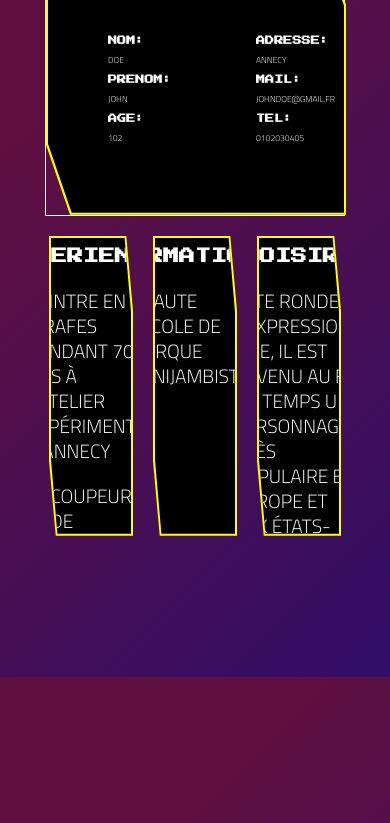
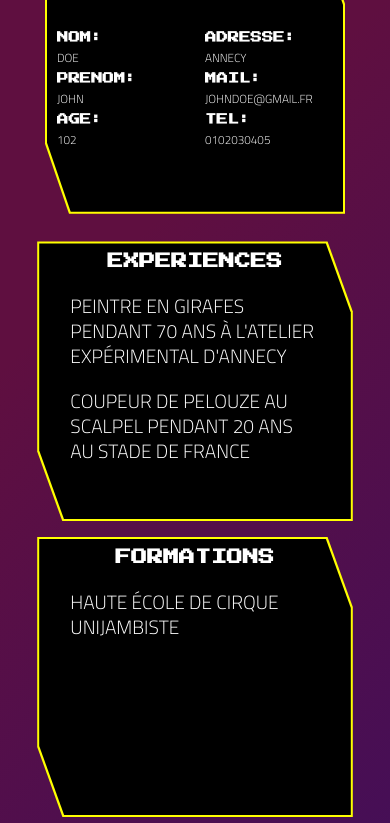
Before and after one commit to camCampus/camCampus.github.io, a plain HTML site: page test.html in a window 390 px wide. Shown: the part 167-990 px from the top of the page. Drawn offline with Linux system fonts and the light colour scheme.

Commit message:
responsive john2.0

```diff
--- a/test.css
+++ b/test.css
@@ -18,7 +18,6 @@
 }
 body {
     height: 100vh;
-    overflow: hidden;
     background-color: #310e68;
     background-image: linear-gradient(316deg, #310e68 0%, #5f0f40 74%);
     cursor: none;
@@ -124,7 +123,6 @@ nav {
     width: 60%;
     min-width: 300px;
     margin: auto;
-    border: 1px solid white;
 }
 .portal-box {
     margin-top: 50px;
@@ -239,8 +237,6 @@ nav {
     display: flex;
     justify-content: center;
     align-items: center;
-    margin-left:20px ;
-
 }
 .info {
     height: 100%;
@@ -276,17 +272,18 @@ nav {
 
 .midle-section {
     height: fit-content;
-    width: 80%;
+    width: fit-content;
     display: flex;
     margin: auto;
     margin-top: 20px;
+    min-width: 300px;
 }
 .experience {
-    height: 300px;
-    width: 600px;
-    margin: auto;
-    margin-right: 10px;
-    margin-left: 10px;
+    height: 280px;
+    width: 100%;
+    min-width: 300px;
+    margin-top: 5vh;
+    margin: 2vw;
 }
 .xp2 {
     width: 100%;
@@ -318,6 +315,7 @@ nav {
 .xp4 {
     width: 100%;
     height: 100%;
+    min-width: 300px;
     border: 0;
     outline: none;
     background-color: yellow;
@@ -346,7 +344,6 @@ nav {
     font-family: "Cairo";
     line-height: 25px;
 }
-
 
 
 /***************************************************/
@@ -421,11 +418,29 @@ nav {
         font-size: 3vw;
     }
     .info {
-        font-size: 1.2vw;
-        margin-left: 50px;
+        font-size: 2vw;
     }
     .info p {
-        font-size: 1.5vw;
+        font-size: 2vw;
+    }
+    .midle-section {
+        display: flex;
+        flex-direction: column;
+        flex-wrap: nowrap;
+        justify-content: center;
+        align-items: center;
+    }
+    .body {
+        display: flex;
+        flex-direction: column;
+        flex-wrap: nowrap;
+        justify-content: center;
+    }
+    .xp4 {
+        height: 350px;
+    }
+    body {
+        height: 200vh;
     }
 
   }
@@ -450,10 +465,12 @@ nav {
         font-size: 3.5vw;
     }
     .info {
-        font-size: 2vw;
-        margin-left: 30px;
+        font-size: 2.5vw;
     }
     .info p {
-        font-size: 2.2vw;
+        font-size: 3vw;
+    }
+    .portal-content div {
+        margin-left: 0;
     }
   }
--- a/test.html
+++ b/test.html
@@ -98,7 +98,7 @@
                 <div class="xp3">
                     <div class="txt-midle">
                         <h3 class="midle-title">Loisirs</h3>
-                        <p class="lol">Tête ronde à l'expression vive, il est devenu au fil du temps un personnage très populaire en Europe et aux États-Unis.<br>Il a un tempérament très apprécié. De plus, il ne se montre pas gourmand en entretien ni en nourriture.</p>
+                        <p class="lol">Lorem ipsum dolor sit amet.</p>
 
                     </div>
                 </div>
```
